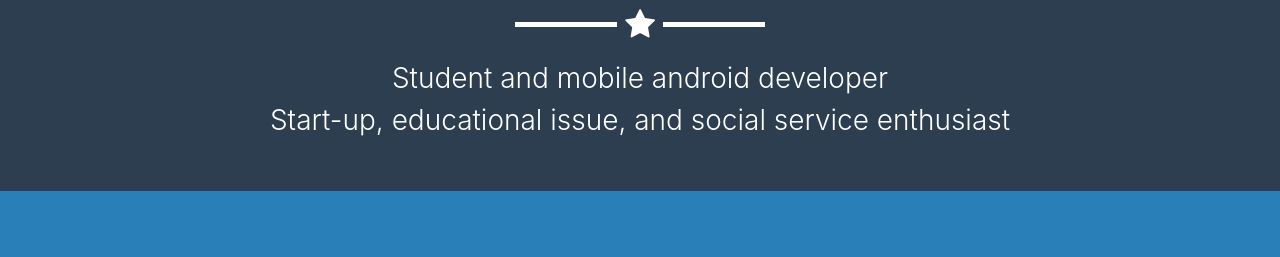
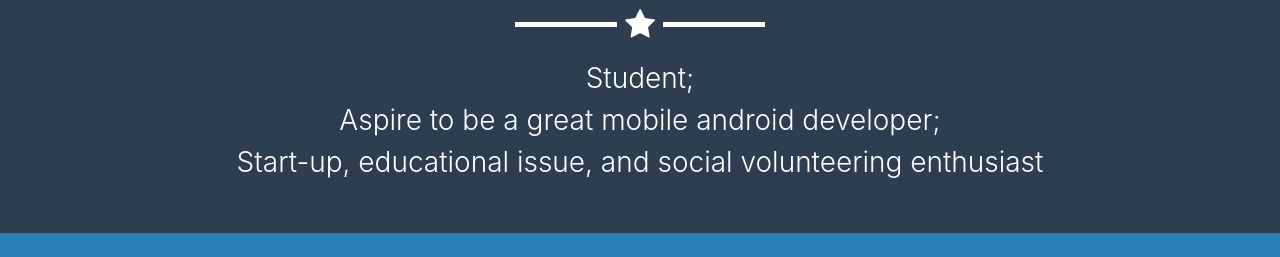
Before and after one commit to ibamibrahim/ibamibrahim.github.io, a website with bundled scripts: page index.html in a window 1280 px wide. Shown: the part 543-800 px from the top of the page. Built offline with nearby package versions, Linux system fonts and the light colour scheme.

Commit message:
edit bio

```diff
--- a/index.html
+++ b/index.html
@@ -56,7 +56,7 @@
         <div class="intro-text">
           <span class="name">Ibrahim</span>
           <hr class="star-light">
-          <span class="skills">Student and mobile android developer<br>Start-up, educational issue, and social service enthusiast</span>
+          <span class="skills">Student; <br>Aspire to be a great mobile android developer;<br>Start-up, educational issue, and social volunteering enthusiast</span>
         </div>
       </div>
     </header>
```
